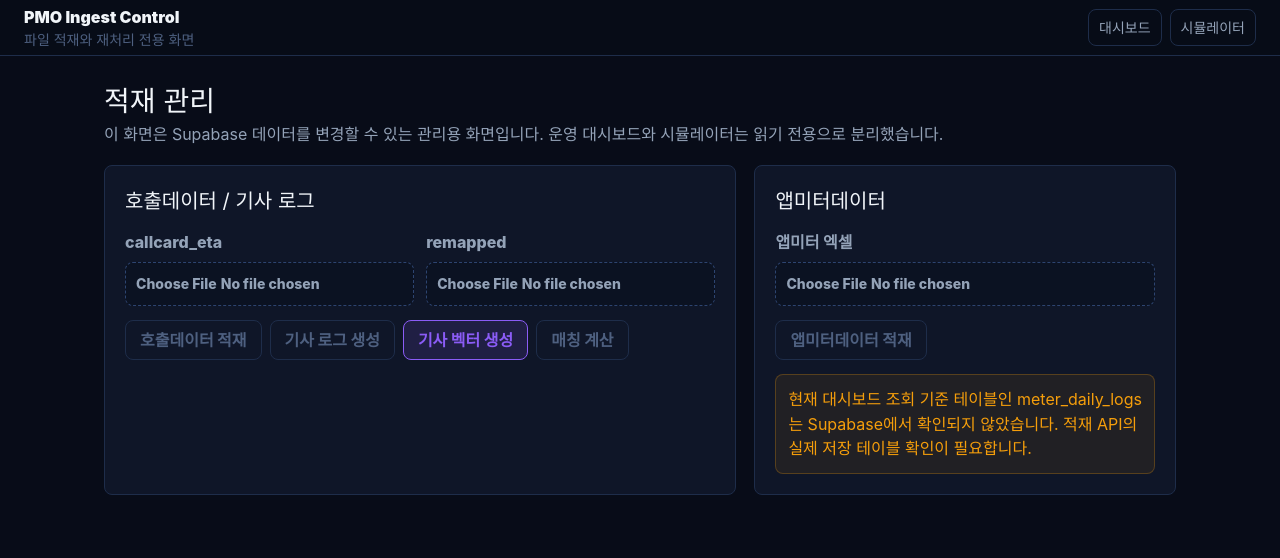
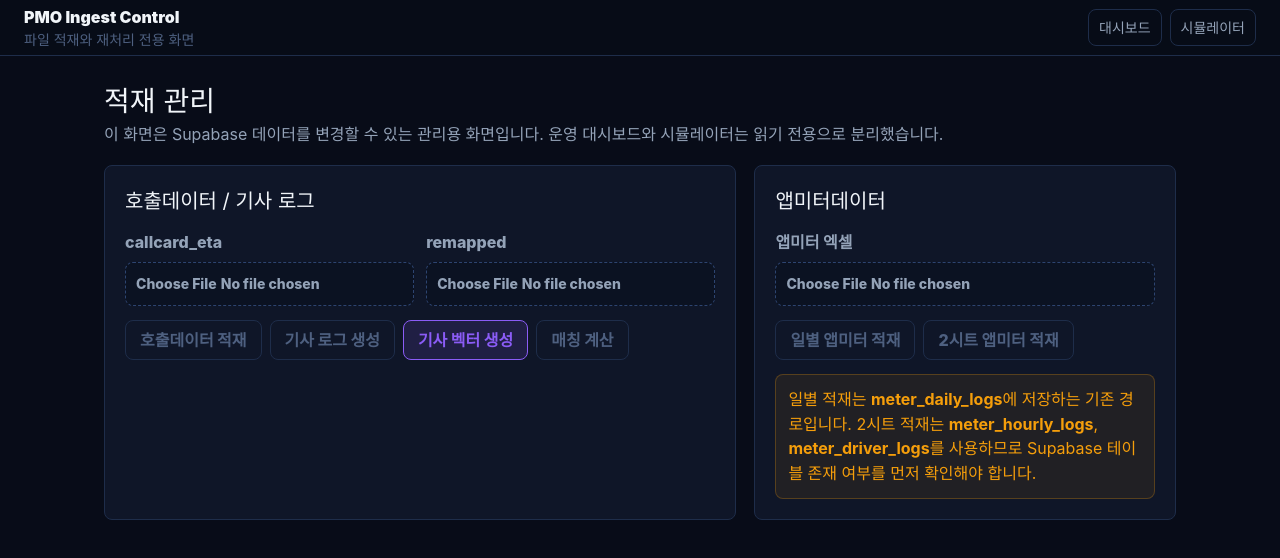
Before and after one commit to yoonthaho-solomon/pmo-agent, a Next.js app: page /ingest in a window 1280 px wide. Shown: the top 558 px of the page. Built offline with nearby package versions, Linux system fonts and the light colour scheme.

Commit message:
fix: split meter ingest actions

```diff
--- a/app/ingest/page.tsx
+++ b/app/ingest/page.tsx
@@ -12,6 +12,9 @@ type UploadResult = {
   match_count?: number
   call_count?: number
   total_rows_read?: number
+  hourly_inserted?: number
+  driver_inserted?: number
+  elapsed_ms?: number
   error?: string
 }
 
@@ -172,22 +175,34 @@ export default function IngestPage() {
           <section style={{ background: C.panel, border: `1px solid ${C.border}`, borderRadius: 8, padding: 20 }}>
             <h2 style={{ fontSize: 20, margin: '0 0 14px' }}>앱미터데이터</h2>
             <FilePicker label="앱미터 엑셀" file={meterFile} onChange={setMeterFile} />
-            <div style={{ marginTop: 14 }}>
+            <div style={{ display: 'flex', gap: 8, marginTop: 14, flexWrap: 'wrap' }}>
+              <Button
+                tone="green"
+                disabled={!meterFile || running != null}
+                onClick={() => {
+                  if (!meterFile) return
+                  const form = new FormData()
+                  form.append('file', meterFile)
+                  postForm('/api/meter-logs', form, 'meter-daily')
+                }}
+              >
+                일별 앱미터 적재
+              </Button>
               <Button
                 tone="orange"
                 disabled={!meterFile || running != null}
                 onClick={() => {
                   if (!meterFile) return
                   const form = new FormData()
-                  form.append('file', meterFile)
-                  postForm('/api/meter-excel', form, 'meter')
+                  form.append('meter_file', meterFile)
+                  postForm('/api/meter-excel', form, 'meter-excel')
                 }}
               >
-                앱미터데이터 적재
+                2시트 앱미터 적재
               </Button>
             </div>
             <div style={{ marginTop: 14, padding: 12, borderRadius: 8, background: 'rgba(245,158,11,.08)', border: `1px solid rgba(245,158,11,.25)`, color: C.yellow, lineHeight: 1.55 }}>
-              현재 대시보드 조회 기준 테이블인 meter_daily_logs는 Supabase에서 확인되지 않았습니다. 적재 API의 실제 저장 테이블 확인이 필요합니다.
+              일별 적재는 <strong>meter_daily_logs</strong>에 저장하는 기존 경로입니다. 2시트 적재는 <strong>meter_hourly_logs</strong>, <strong>meter_driver_logs</strong>를 사용하므로 Supabase 테이블 존재 여부를 먼저 확인해야 합니다.
             </div>
           </section>
         </div>
```
